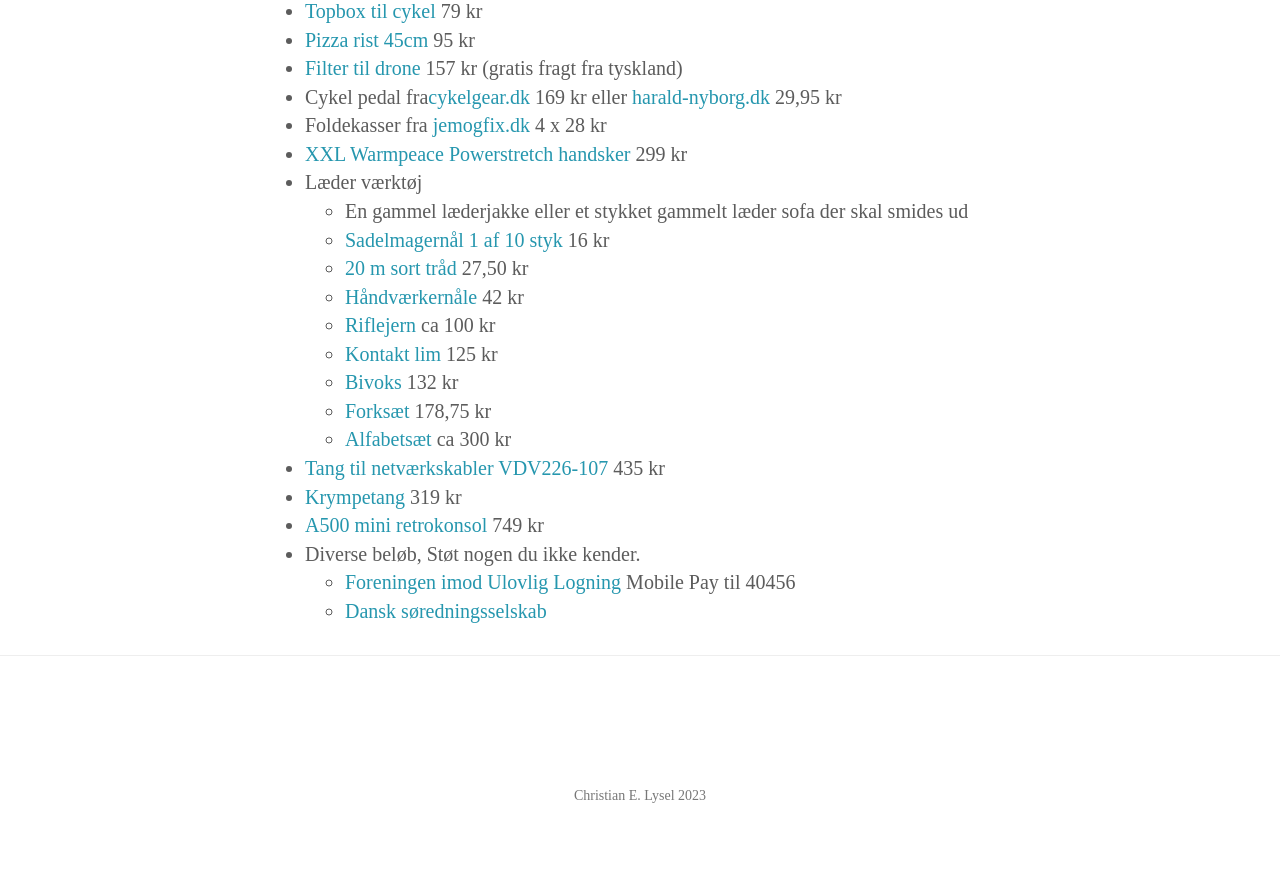
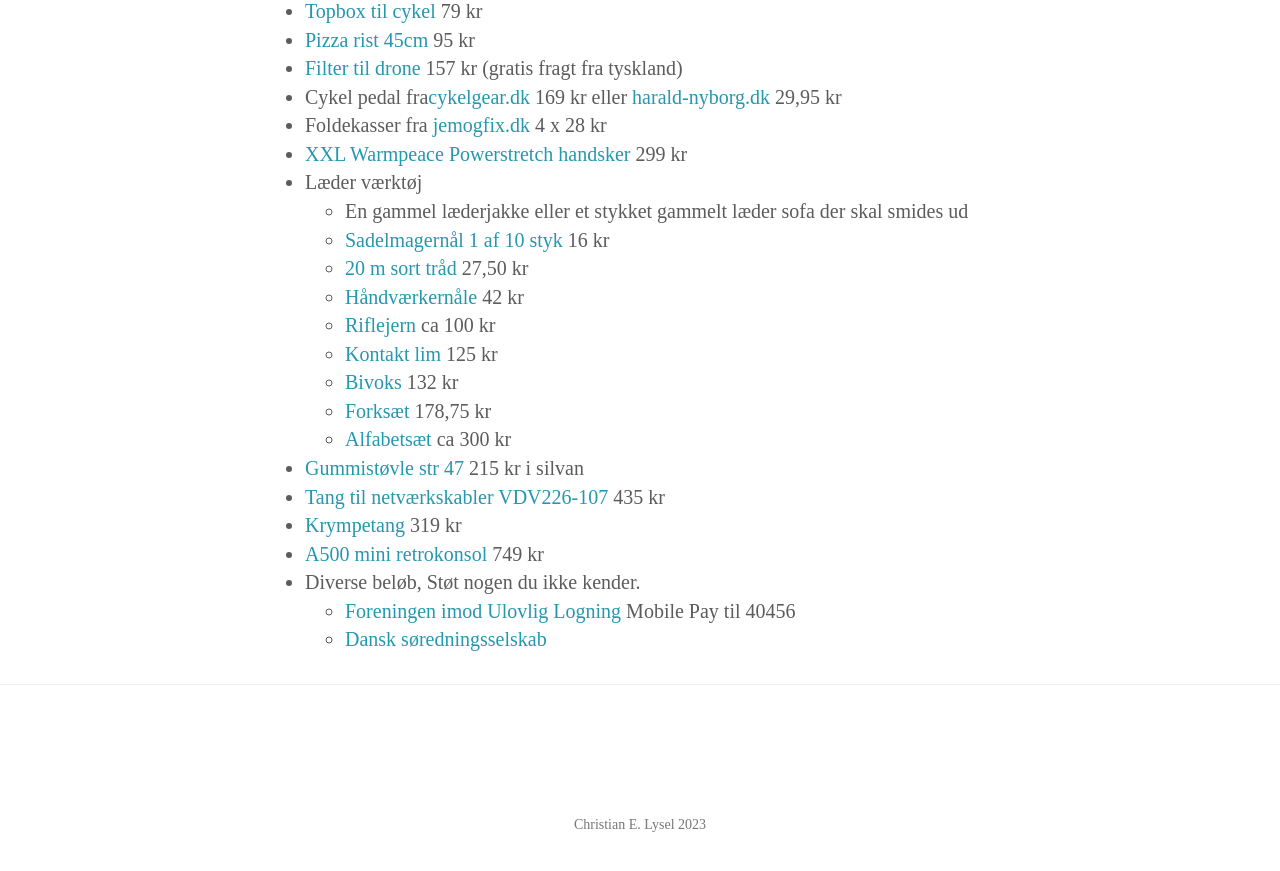
Before and after one commit to clysel/christian.lysel.net, a Jekyll site: the page built from gave.markdown, in a window 1280 px wide and 900 px high, scrolled down 776 px. Shown: the top 871 px of the window. Built offline with Jekyll 4.4.1, drawn with Linux system fonts in a browser that asks for light colours.

Commit message:
Update gave.markdown

```diff
--- a/gave.markdown
+++ b/gave.markdown
@@ -28,6 +28,7 @@
   * [Bivoks](https://www.laederiet.dk/shop/193-traad/5362-bivoks-til-traad/) 132 kr
   * [Forksæt](https://www.laederiet.dk/shop/170-forke-og-syle/5156-forkesaet/) 178,75 kr
   * [Alfabetsæt](https://www.laederiet.dk/shop/381-alfabet--og-talsaet/7321-alfabet-og-talsaet-8134/) ca 300 kr
+* [Gummistøvle str 47](https://www.silvan.dk/gummistoevler-u-sikkerhed-groen-47?id=2882-5838501) 215 kr i silvan
 * [Tang til netværkskabler VDV226-107](https://www.conradelektronik.dk/p/klein-tools-vdv226-107-crimpvrktj-2182199?utm_campaign=shopping-feed&utm_content=free-google-shopping-clicks&utm_medium=surfaces&utm_source=google&utm_term=2182199&vat=true) 435 kr
 * [Krympetang](https://autofix.nu/produkter/6000-installationsvaerktoej/56392-krympetang--kabelskotang-saet---med-1200-ferrules-kabelsko---hoej-kvalitet-awg-23-7-025-10-mmsup2/) 319 kr
 * [A500 mini retrokonsol](https://www.maxgaming.dk/dk/retro-gaming/the-a500-mini-retrokonsol?utm_source=pricerunner&utm_medium=cpc&utm_campaign=pricerunner) 749 kr
```
